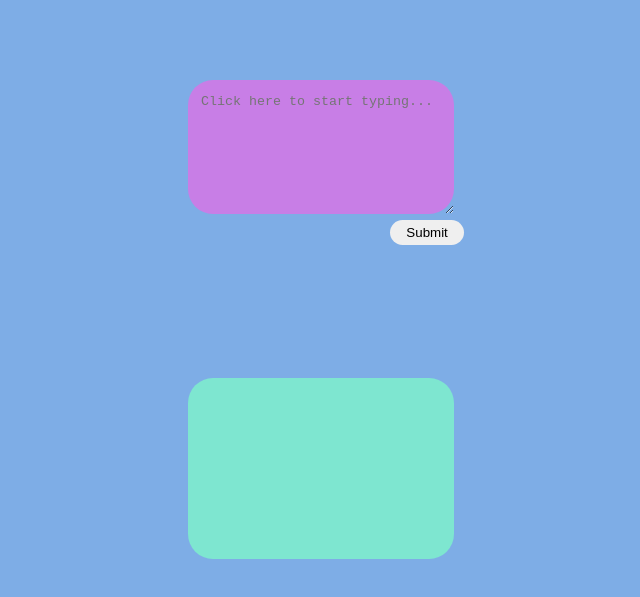
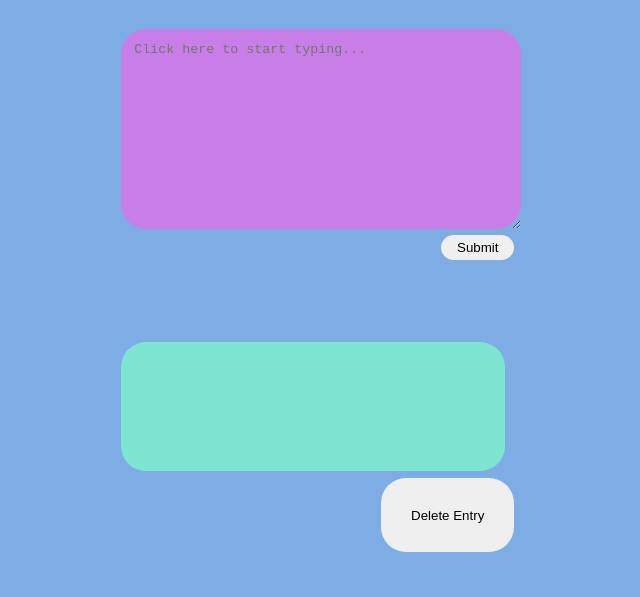
Before and after one commit to bethanycable/DiaryAppDOM, a plain HTML site: page index.html in a window 1280 px wide. Shown: the part 177-774 px from the top of the page, without its empty margins (319-959 px from the left). Drawn offline with Linux system fonts and the light colour scheme.

Commit message:
changed the js file in HTMl and added a delete button into the HTML. Also programmed delete button to remove all entries.

```diff
--- a/index.css
+++ b/index.css
@@ -14,8 +14,8 @@ body {
 
 .entry-textbox {
     background-color: #c87ee6;
-    width: 20em;
-    height: 10em;
+    width: 30em;
+    height: 15em;
     padding: 1em;
     margin-bottom: 0.5em;
     border: unset;
@@ -31,7 +31,7 @@ body {
     border: unset;
     border-radius: 25px;
     padding: 5px 16px;
-    margin-left: 76%;
+    margin-left: 80%;
 }
 
  #entries {
@@ -43,6 +43,15 @@ body {
      border: unset;
      border-radius: 25px;
      margin-top: 1em;
+ }
+ #deleteBtn {
+   border: unset;
+   border-radius: 25px;
+   padding: 5px 16px;
+   margin: 0.5em;
+   max-width: 25em;
+   margin-left: 65%;
+   white-space: nowrap;
  }
 
  .entries-nav {
--- a/index.html
+++ b/index.html
@@ -12,6 +12,7 @@
         <section id="entries">
             <div class="entries-nav"></div>
         </section>
-        <script src="index.pack.js"></script>
+        <button id="deleteBtn">Delete Entry</button>
+        <script src="index.js"></script>
     </body>
 </html>
--- a/index.js
+++ b/index.js
@@ -2,6 +2,7 @@ const entryForm = document.getElementById('entryForm');
 const entriesSection = document.querySelector('#entries');
 const entryTextbox = document.querySelector('.entry-textbox');
 const entriesNav = document.querySelector('.entries-nav');
+const displayDeleteButton = document.querySelector('#deleteBtn');
 
 let count = 1;
 function addEntryToDom(event) {
@@ -25,8 +26,12 @@ function addEntryToDom(event) {
       }
       entryDiv.style.display = 'block';
   })
+  count++
 
-    count++
+  displayDeleteButton.addEventListener('click', function(){
+    const allEntries = document.querySelectorAll('.single-entry');
+      entriesNav.removeChild(displayEntryButton);
+  })
 }
 
 entryForm.addEventListener('submit', addEntryToDom)
```
Also changed, not shown: 1 other file. Lines whose indentation alone changed are shown as unchanged.
